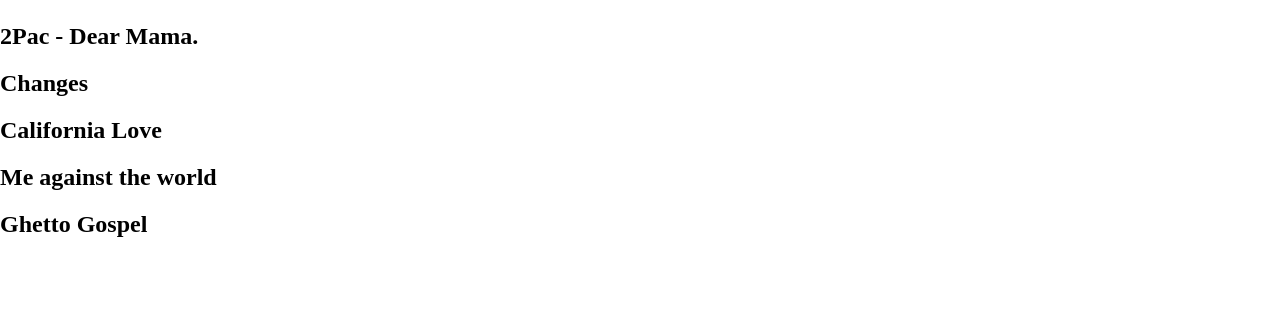
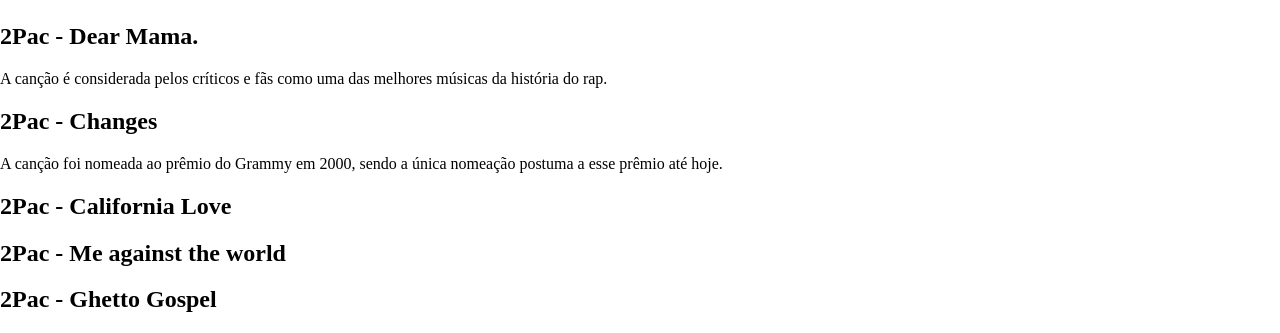
Before and after one commit to EvertonSilva22/Challenge_Tribute_Page, a plain HTML site: page index.html in a window 1280 px wide. Shown: the part 669-1002 px from the top of the page. Before the commit the page ends 927 px from the top, so only its background shows below. Drawn offline with Linux system fonts and the light colour scheme.

Commit message:
Challenge_tribute_page
Adicionando informações sobre as músicas.

```diff
--- a/index.html
+++ b/index.html
@@ -28,10 +28,12 @@
     <section class="musicas">
     <h1>Playlist top 10</h1>
     <h2>2Pac - Dear Mama.</h2>
-    <h2>Changes</h2>
-    <h2>California Love</h2>
-    <h2>Me against the world</h2>
-    <h2>Ghetto Gospel</h2>
+    <p>A canção é considerada pelos críticos e fãs como uma das melhores músicas da história do rap.</p>
+    <h2>2Pac - Changes</h2>
+    <P>A canção foi nomeada ao prêmio do Grammy em 2000, sendo a única nomeação postuma a esse prêmio até hoje.</P>
+    <h2>2Pac - California Love</h2>
+    <h2>2Pac - Me against the world</h2>
+    <h2>2Pac - Ghetto Gospel</h2>
 
     </section>
     <!--Fim Lista de músicas-->
```
